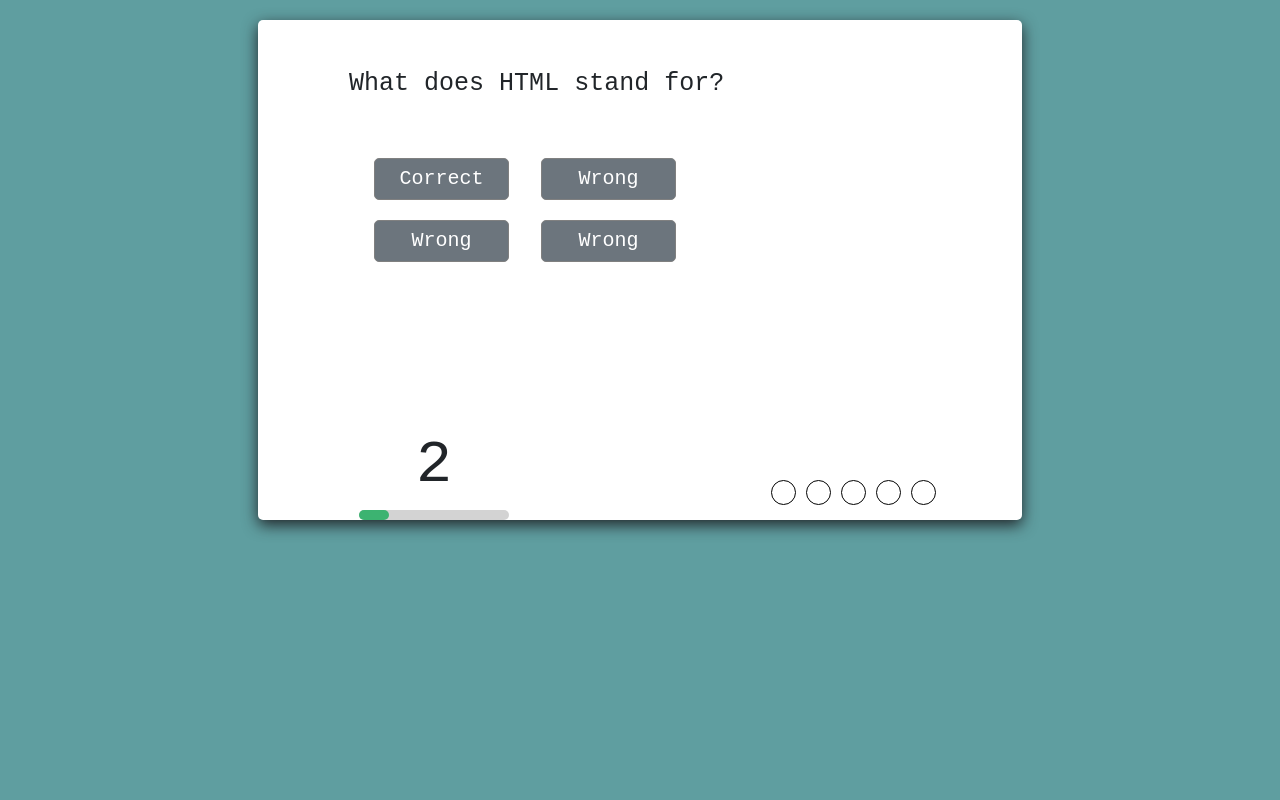
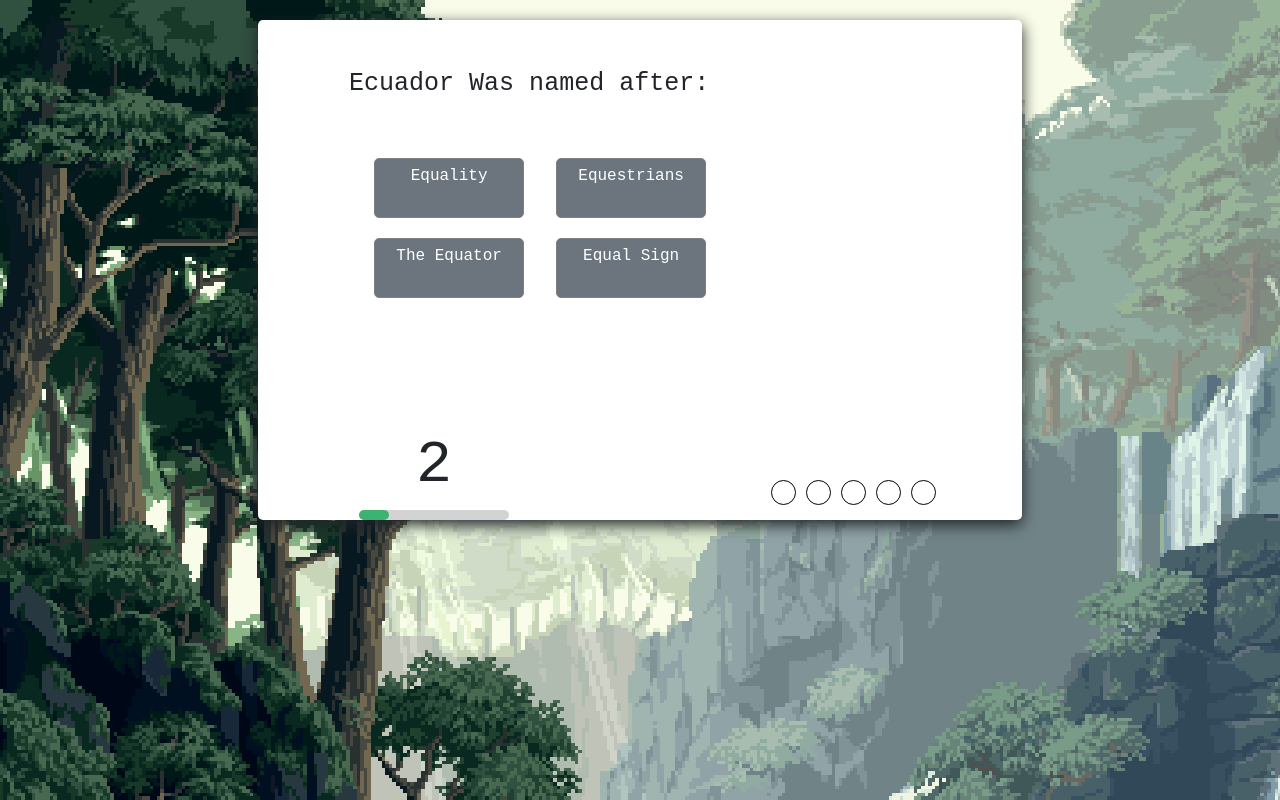
Before and after one commit to N0matic/JavaScript.quiz.io, a plain HTML site: page index.html in a window 1280 px wide. Both pictures are taken after a click on the element 640 px from the left and 200 px from the top of the page. Drawn offline with nearby package versions, Linux system fonts and the light colour scheme.

Commit message:
Added a new background, added real questions

```diff
--- a/Assets/scripts.js
+++ b/Assets/scripts.js
@@ -14,40 +14,40 @@ var scoreDiv = document.getElementById("scoreContainer");
 // Questions are stored in arrays here
 var questions = [
     {
-        question: "What does HTML stand for?",
-        choiceA: "Correct",
-        choiceB: "Wrong",
-        choiceC: "Wrong",
-        choiceD: "Wrong",
+        question: "Ecuador Was named after:",
+        choiceA: "Equality",
+        choiceB: "Equestrians",
+        choiceC: "The Equator",
+        choiceD: "Equal Sign",
+        correct: "C"
+    }, {
+        question: "Which of these is NOT one of Ecuadors four main regions:",
+        choiceA: "The Amazonian Jungle",
+        choiceB: "The Campos Desert",
+        choiceC: "The Andes Mountains",
+        choiceD: "The Galpagos Islands",
+        correct: "B"
+    }, {
+        question: "The Currency of Ecuador is:",
+        choiceA: "The American Dollar",
+        choiceB: "The Equadorian Dollar",
+        choiceC: "The Equadorian Real",
+        choiceD: "The Equadorian Peso",
         correct: "A"
     }, {
-        question: "What does CSS stand for?",
-        choiceA: "Wrong",
-        choiceB: "Correct",
-        choiceC: "Wrong",
-        choiceD: "Wrong",
-        correct: "B"
+        question: "Ecuador shares a border with this Latin American Country:",
+        choiceA: "Peru",
+        choiceB: "Venezuela",
+        choiceC: "Panama",
+        choiceD: "Bolivia",
+        correct: "A"
     }, {
-        question: "What does JS stand for?",
-        choiceA: "Wrong",
-        choiceB: "Wrong",
-        choiceC: "Correct",
-        choiceD: "Wrong",
-        correct: "C"
-    }, {
-        question: "What does JS stand for?",
-        choiceA: "Wrong",
-        choiceB: "Wrong",
-        choiceC: "Correct",
-        choiceD: "Wrong",
-        correct: "C"
-    }, {
-        question: "What does JS stand for?",
-        choiceA: "Wrong",
-        choiceB: "Wrong",
-        choiceC: "Correct",
-        choiceD: "Wrong",
-        correct: "C"
+        question: "'Cuy', a local delicacy, is made from cooked:",
+        choiceA: "Alligator",
+        choiceB: "Anaconda",
+        choiceC: "Mountain Goat",
+        choiceD: "Guinea Pig",
+        correct: "D"
     }
 ];
 
--- a/Assets/style.css
+++ b/Assets/style.css
@@ -5,6 +5,7 @@ body{
     font-size: 20px;
     font-family: 'Courier New', Courier, monospace;
     background-color: cadetblue;
+    background-image: url(../Assets/images/PixelWaterfall.jpg);
 }
 
 #container{
@@ -47,7 +48,9 @@ body{
 /* Choices are styled here */
 .choice{
     display: inline-block;
-    width : 135px;
+    font-size: 16px;
+    width : 150px;
+    height: 60px;
     text-align: center;
     border : 1px solid grey;
     border-radius: 5px;
--- a/index.html
+++ b/index.html
@@ -64,17 +64,21 @@
                 </div>
             </div>
 
-            <!-- High Score Screen -->
+            <!-- High Scores go Here -->
             <div id="highScores" style="display: none" class="col-10">
                 <form>
                     <h4>Hall of fame</h4>
                     <ul id="hallOfFame">
-                        <li id="0">Bob</li>
+                        <li id="0">Z</li>
                     </ul>
-                    <input placeholder="name" id="name" />
-                    <button id="add-btn">Add Person</button>
+                    <div class="row d-flex justify-content-center">
+                        <button type="button" class="choice btn-secondary btn-block" id="resetBtn">Reset Scores</button>
+                        <button type="button" class="choice btn-secondary btn-block" id="restartGame"
+                            onclick="restartGame()">Try
+                            Again?</button>
+                    </div>
                 </form>
-                <!-- High Scores and Initials go Here -->
+
             </div>
 
 
```
Also changed, not shown: Assets/images/PixelWaterfall.jpg (added).
